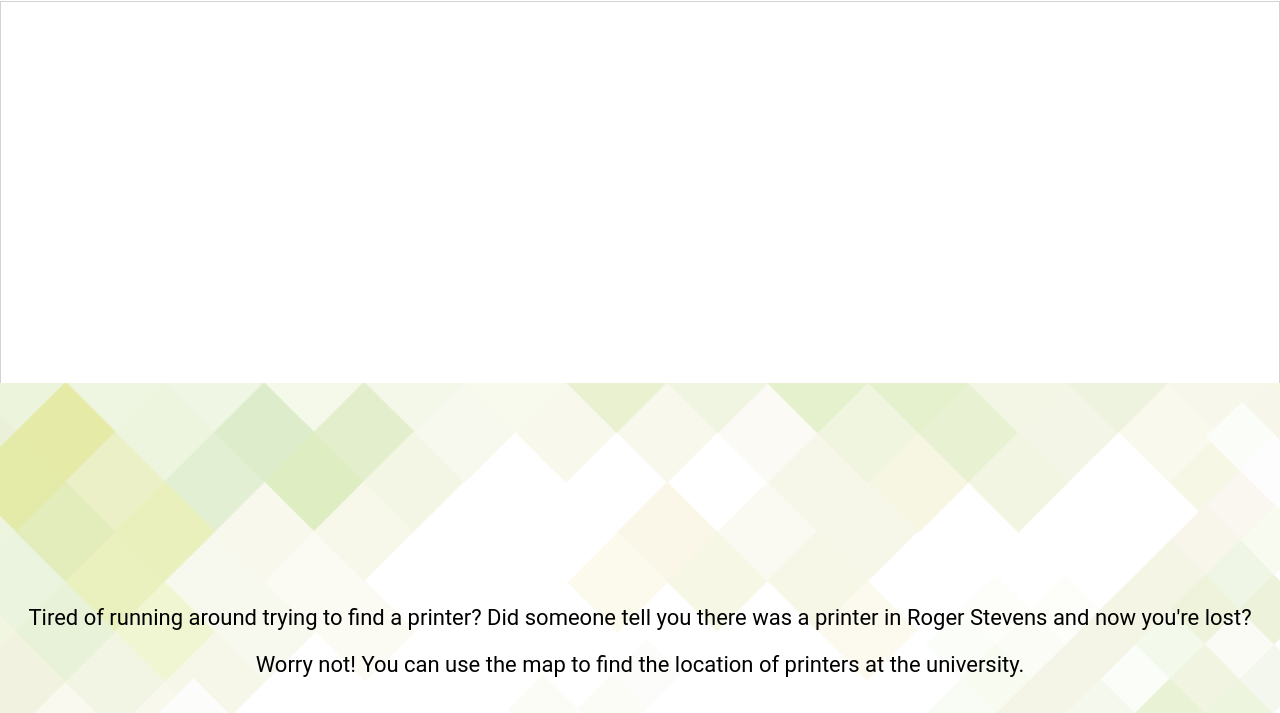
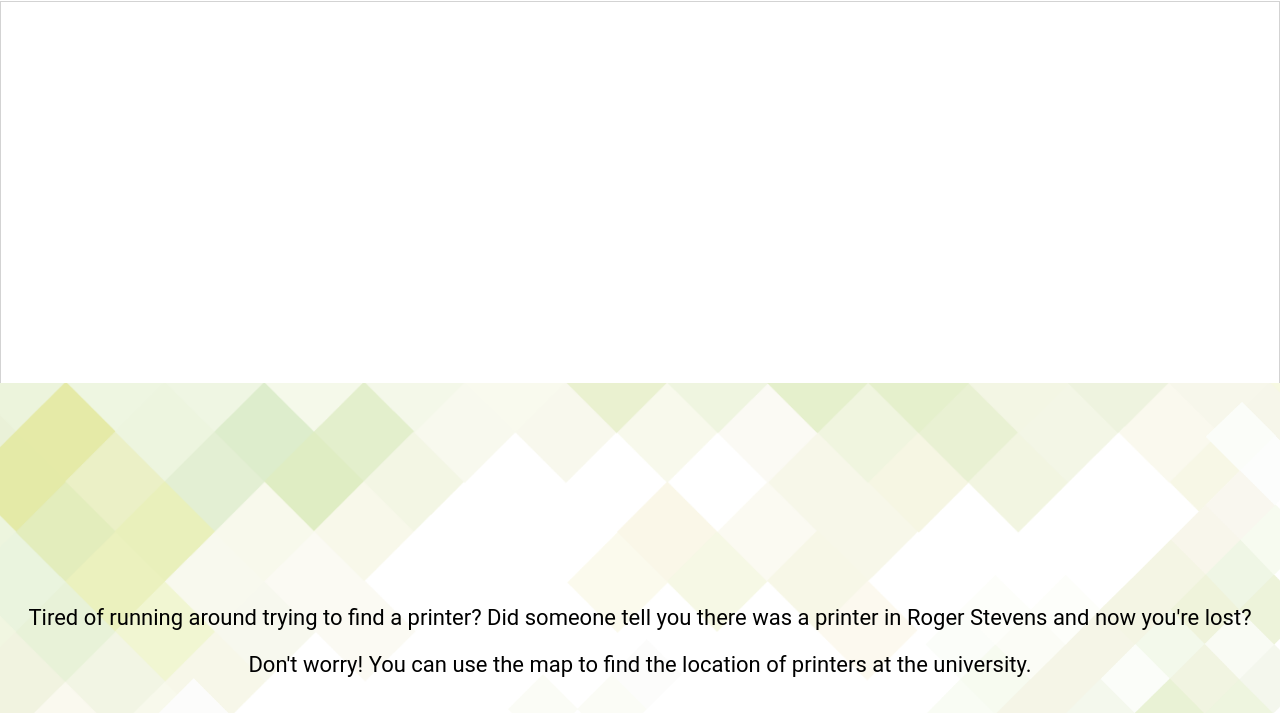
Before and after one commit to adamleemorrisdev/adamleemorrisdev.github.io, a plain HTML site: page html/index.html in a window 1280 px wide. Shown: the part 204-917 px from the top of the page. Drawn offline with Linux system fonts and the light colour scheme; some packages are replaced by stand-ins of ours.

Commit message:
Removed unnecessary code

```diff
--- a/html/index.html
+++ b/html/index.html
@@ -31,11 +31,10 @@
   </div>
     <div class="main-text">
           <p>Tired of running around trying to find a printer? Did someone tell you there was a printer in Roger Stevens and now you're lost?</p>
-          <p>Worry not! You can use the map to find the location of printers at the university.</p>
+          <p>Don't worry! You can use the map to find the location of printers at the university.</p>
       </div>
       <div class="site-contact">
         <a class="contactLink" href="//students.leeds.ac.uk/contacts#10100-contact">
-          <!-- <span class="icon"><img class="contact-icon" src="../images/contact-icon-1.png"> -->
           CONTACT DETAILS: ACADEMIC LIFE test</span>
       </a>
       </div>
```
